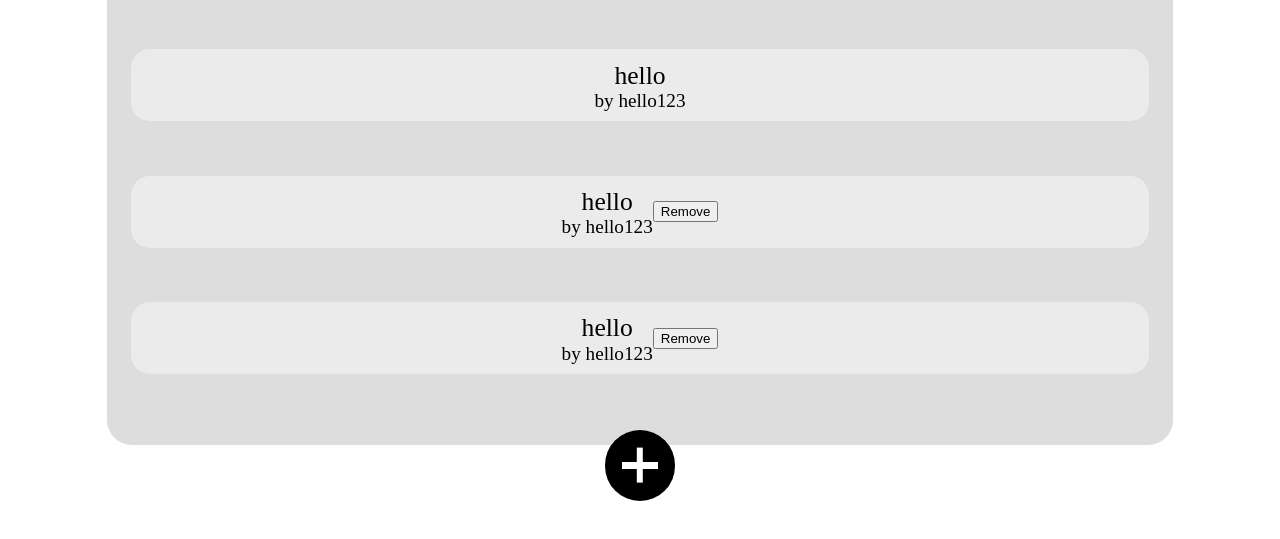
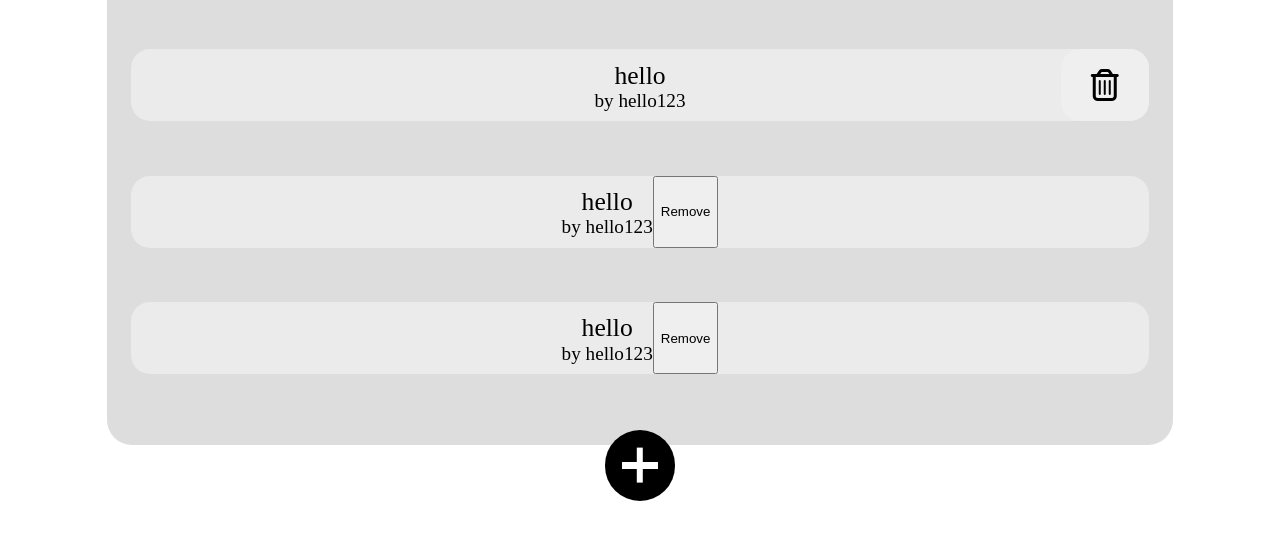
Before and after one commit to D4nielJ/awesome-books, a website with bundled scripts: page index.html in a window 1280 px wide. Shown: the part 237-776 px from the top of the page. Built offline with nearby package versions, Linux system fonts and the light colour scheme.

Commit message:
add trash can icon to books index view

```diff
--- a/assets/scss/pages/_home.scss
+++ b/assets/scss/pages/_home.scss
@@ -103,16 +103,31 @@
   padding: 0 1.5rem;
 
   &__item {
-    @include d-flex(row, center, center);
+    @include d-flex(row, center, stretch);
 
     cursor: pointer;
     background: rgb(235, 235, 235);
     margin-bottom: 3.4rem;
-    padding: 0.7rem 0;
     border-radius: 1.2rem;
+    position: relative;
 
     &:last-child {
       margin-bottom: 0;
+    }
+  }
+
+  &__remove-btn {
+    position: absolute;
+    top: 0;
+    bottom: 0;
+    right: 0;
+    border: none;
+    margin: 0;
+    border-radius: 1.2rem;
+
+    & .fa-trash-alt {
+      font-size: 2rem;
+      padding: 0 1.5rem;
     }
   }
 
@@ -122,6 +137,7 @@
     font-style: normal;
     font-weight: 300;
     font-size: 1.2rem;
+    padding: 0.7rem 0;
 
     & span {
       font-weight: 500;
--- a/index.html
+++ b/index.html
@@ -10,6 +10,7 @@
       href="https://fonts.googleapis.com/css2?family=Montserrat:wght@900&family=Roboto:ital,wght@0,300;0,400;0,500;0,700;1,300;1,400;1,500;1,700&display=swap"
       rel="stylesheet"
     />
+    <script src="https://kit.fontawesome.com/2bdc450678.js" crossorigin="anonymous"></script>
     <link rel="stylesheet" href="assets/css/reset.css" />
     <link rel="stylesheet" href="assets/css/main.css" />
     <title>Awesome Books</title>
@@ -36,7 +37,7 @@
         <ul class="books-index">
           <li class="books-index__item" data-bookid="0">
             <p class="books-index__title"><span>hello</span> by hello123</p>
-            <!-- <button type="button">Remove</button> -->
+            <button class="books-index__remove-btn" type="button"><i class="far fa-trash-alt"></i></button>
           </li>
           <li class="books-index__item" data-bookid="0">
             <p class="books-index__title"><span>hello</span> by hello123</p>
```
Also changed, not shown: assets/css/main.css, 4 other files.
